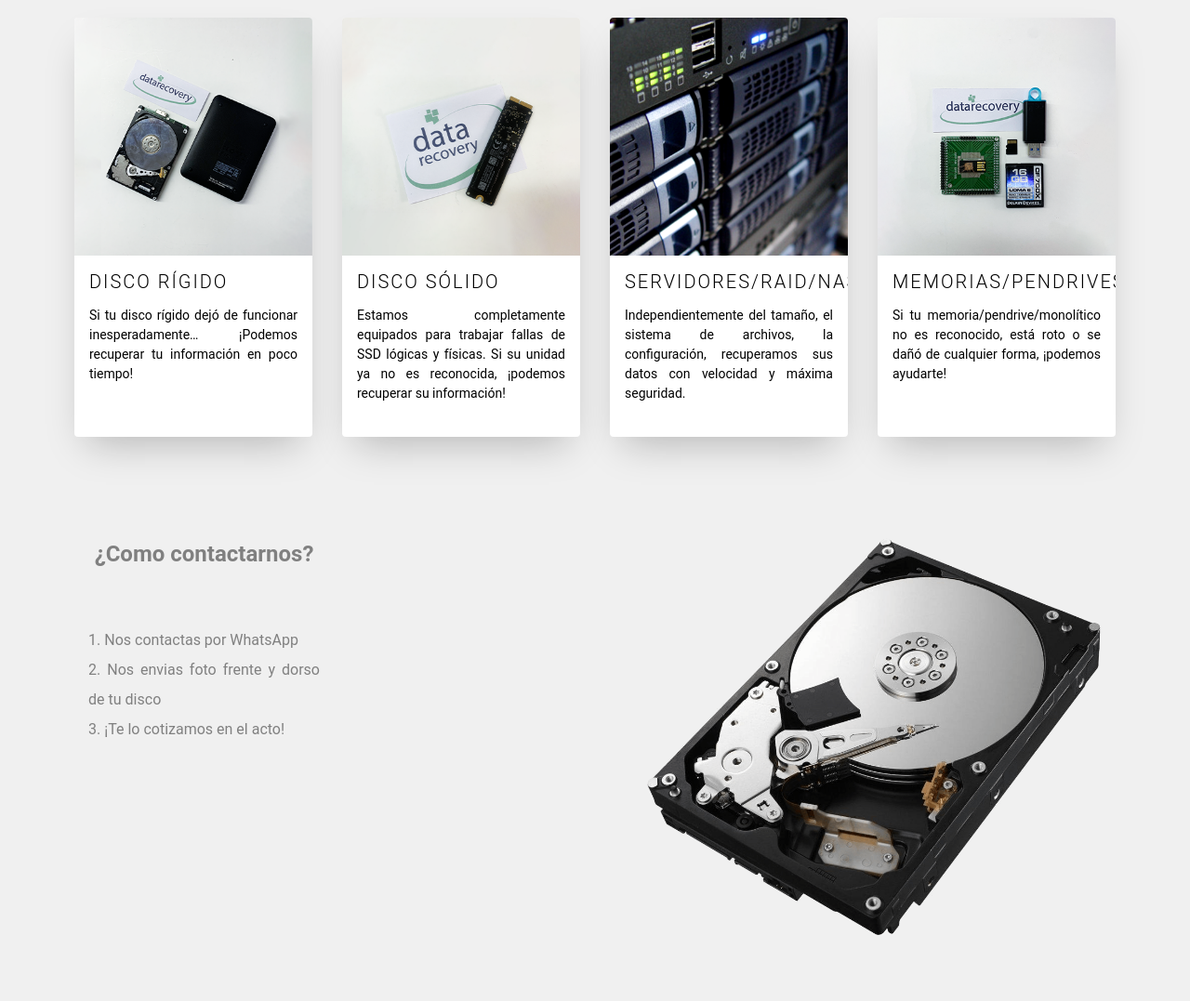
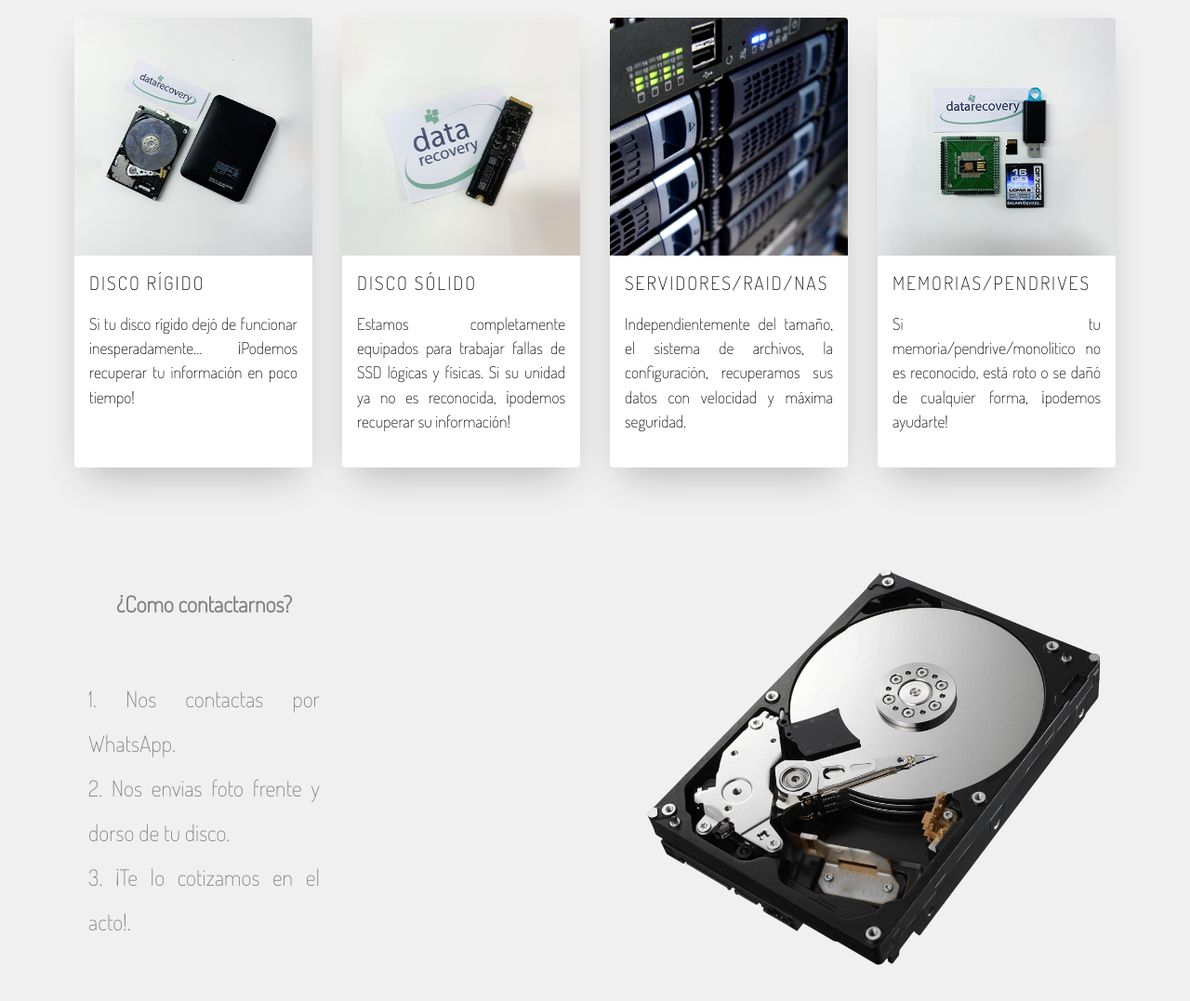
Before and after one commit to Fabrizio-Turdo/recuData, a website: page index.html in a window 1280 px wide. Shown: the part 1021-2098 px from the top of the page at 93% size. Drawn offline with Linux system fonts and the light colour scheme.

Commit message:
fuente index

```diff
--- a/front-end/css/discoRigido.css
+++ b/front-end/css/discoRigido.css
@@ -1,7 +1,6 @@
 @import url("https://fonts.googleapis.com/css2?family=Amatic+SC:wght@700&family=Dosis:wght@200&display=swap");
 body {
   background-color: #f0f0f0;
-  font-family: "Amatic SC", cursive;
   font-family: "Dosis", sans-serif;
   font-size: x-large;
   margin: 0%;
--- a/front-end/style.css
+++ b/front-end/style.css
@@ -1,3 +1,10 @@
+@import url('https://fonts.googleapis.com/css2?family=Amatic+SC:wght@700&family=Dosis:wght@200&display=swap');
+.fuente{
+  font-family: 'Dosis', sans-serif;
+  font-size: 1.5rem;
+}
+
+
 .header {
   display: flex;
   background-color: #03B6E8;
@@ -140,14 +147,16 @@ img {
   font-weight: 300;
   letter-spacing: 2px;
   text-transform: uppercase;
+  font-family: 'Dosis', sans-serif;
 }
 
 .card__text {
   flex: 1 1 auto;
-  font-size: 0.875rem;
+  font-size: 1.1rem;
   line-height: 1.5;
   margin-bottom: 1.25rem;
   text-align: justify;
+  font-family: 'Dosis', sans-serif;
 }
 
 .contactanos {
@@ -155,6 +164,11 @@ img {
   grid-template-columns: auto 25% 48%;
   grid-template-rows: auto;
   margin: 5%;
+}
+.contactanos .div{
+  display: flex;
+  flex-direction: column;
+  justify-content: center;
 }
 .contactanos .div p {
   text-align: justify;
--- a/index.html
+++ b/index.html
@@ -18,8 +18,8 @@
     <!-- Presentacion -->
     <section class="presentacion">
         <div class="inicio">
-            <picture>
-                <source srcset="./front-end/src/img/NUEVAS/BannersPáginaPrincipal/mobileBaner2.png" media="(max-width: 768px)">
+            <picture class="inicio-imagenes">
+                <source class="img-inicio-mobile" srcset="./front-end/src/img/NUEVAS/BannersPáginaPrincipal/mobileBaner2.png" media="(max-width: 768px)">
                 <img class="img-inicio" src="./front-end/src/img/NUEVAS/BannersPáginaPrincipal/BANNER-PRINCIPAL-NUEVO.png" alt="">
             </picture>
         </div>
@@ -102,11 +102,11 @@
 
     <section class="contactanos">
         <div class="div">
-            <h1>¿Como contactarnos?</h1>
-            <p>
-                1. Nos contactas por WhatsApp <br>
-                2. Nos envias foto frente y dorso de tu disco <br>
-                3. ¡Te lo cotizamos en el acto!<br>
+            <h1 class="fuente">¿Como contactarnos?</h1>
+            <p class="fuente">
+                1. Nos contactas por WhatsApp. <br>
+                2. Nos envias foto frente y dorso de tu disco. <br>
+                3. ¡Te lo cotizamos en el acto!.<br>
             </p>
         </div>
         <div class="divImg">
```
